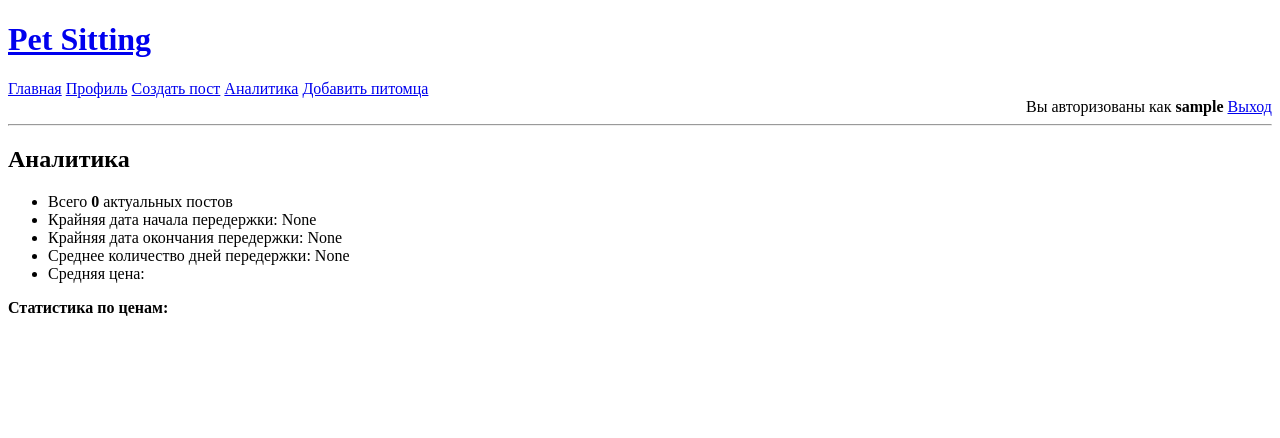
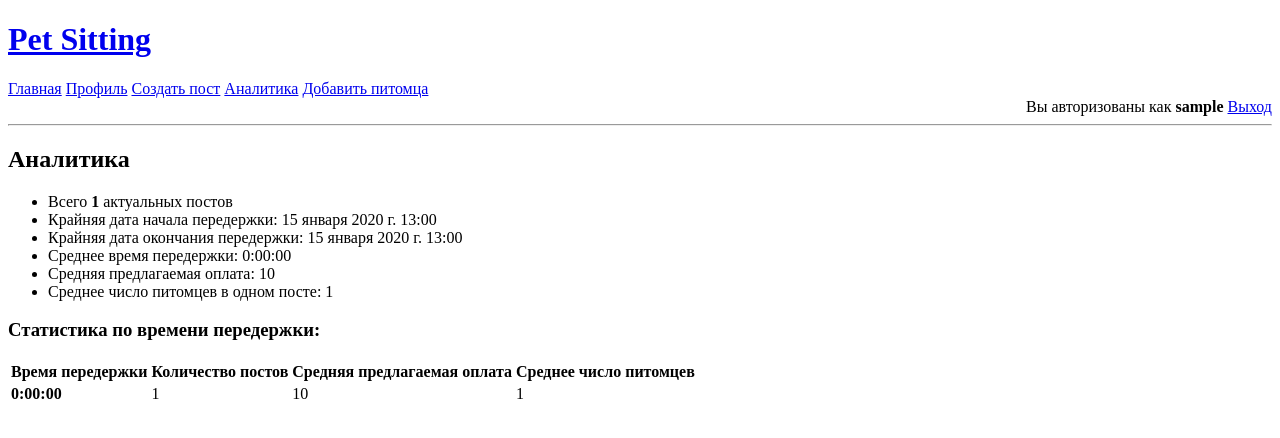
Before and after one commit to PolinaZi/pet_sitting_django, a Django app: page /analytics/ in a window 1280 px wide. Shown: the top 438 px of the page. Run offline with Django 4.2, Linux system fonts and the light colour scheme; a user stored in the database is signed in; tables that the repository leaves empty hold one stand-in row (values such as "Sample post").

Commit message:
+ days_stat

```diff
--- a/web/templates/web/analytics.html
+++ b/web/templates/web/analytics.html
@@ -5,18 +5,31 @@
         <li>Всего <b>{{ overall_stat.count }}</b> актуальных постов</li>
         <li>Крайняя дата начала передержки: {{ overall_stat.min_date }}</li>
         <li>Крайняя дата окончания передержки: {{ overall_stat.max_date }}</li>
-        <li>Среднее количество дней передержки: {{ overall_stat.avg_time }}</li>
-        <li>Средняя цена: {{ overall_stat.avg_price|floatformat:0 }}</li>
+        <li>Среднее время передержки: {{ overall_stat.avg_time }}</li>
+        <li>Средняя предлагаемая оплата: {{ overall_stat.avg_price|floatformat:0 }}</li>
+        <li>Среднее число питомцев в одном посте: {{ overall_stat.avg_pets_num|floatformat:0 }}</li>
     </ul>
 
-    <b>Статистика по ценам:</b>
-    <ul>
-        {% for price_stat in prices_stat %}
-            <li>
-                <b>{{ price_stat.price }} р.</b> –
-                {{ price_stat.count }} постов,
-                в среднем передержка длится {{ price_stat.avg_time }}
-            </li>
-        {% endfor %}
-    </ul>
+    <h3><b>Статистика по времени передержки:</b></h3>
+
+    <table>
+        <thead>
+            <tr>
+                <th><b>Время передержки</b></th>
+                <th>Количество постов</th>
+                <th>Средняя предлагаемая оплата</th>
+                <th>Среднее число питомцев</th>
+            </tr>
+        </thead>
+        <tbody>
+            {% for day_stat in days_stat %}
+                <tr>
+                    <td><b>{{ day_stat.days_num }}</b></td>
+                    <td>{{ day_stat.count }}</td>
+                    <td>{{ day_stat.avg_price|floatformat:0 }}</td>
+                    <td>{{ day_stat.avg_pets_num|floatformat:0 }}</td>
+                </tr>
+            {% endfor %}
+        </tbody>
+    </table>
 {% endblock %}
--- a/web/views.py
+++ b/web/views.py
@@ -46,27 +46,30 @@
 
 @login_required
 def analytics_view(request):
-    overall_stat = Post.objects.exclude(opened=True).aggregate(
+    overall_stat = Post.objects.exclude(opened=False).aggregate(
         count=Count("id"),
         max_date=Max("end_date"),
         min_date=Min("start_date"),
         avg_time=Avg(F("end_date") - F("start_date")),
-        avg_price=Avg("price")
+        avg_price=Avg("price"),
+        avg_pets_num=Avg("pets")
     )
 
-    prices_stat = (
-        Post.objects.exclude(opened=True)
-        .values("price")
+    days_stat = (
+        Post.objects.exclude(opened=False)
+        .annotate(days_num=F("end_date") - F("start_date"))
+        .values("days_num")
         .annotate(
             count=Count("id"),
-            avg_time=Avg(F("end_date") - F("start_date"))
+            avg_price=Avg("price"),
+            avg_pets_num=Avg("pets")
         )
-        .order_by('price')
+        .order_by('days_num')
     )
 
     return render(request, "web/analytics.html", {
         "overall_stat": overall_stat,
-        "prices_stat": prices_stat
+        "days_stat": days_stat
     })
 
 
```
